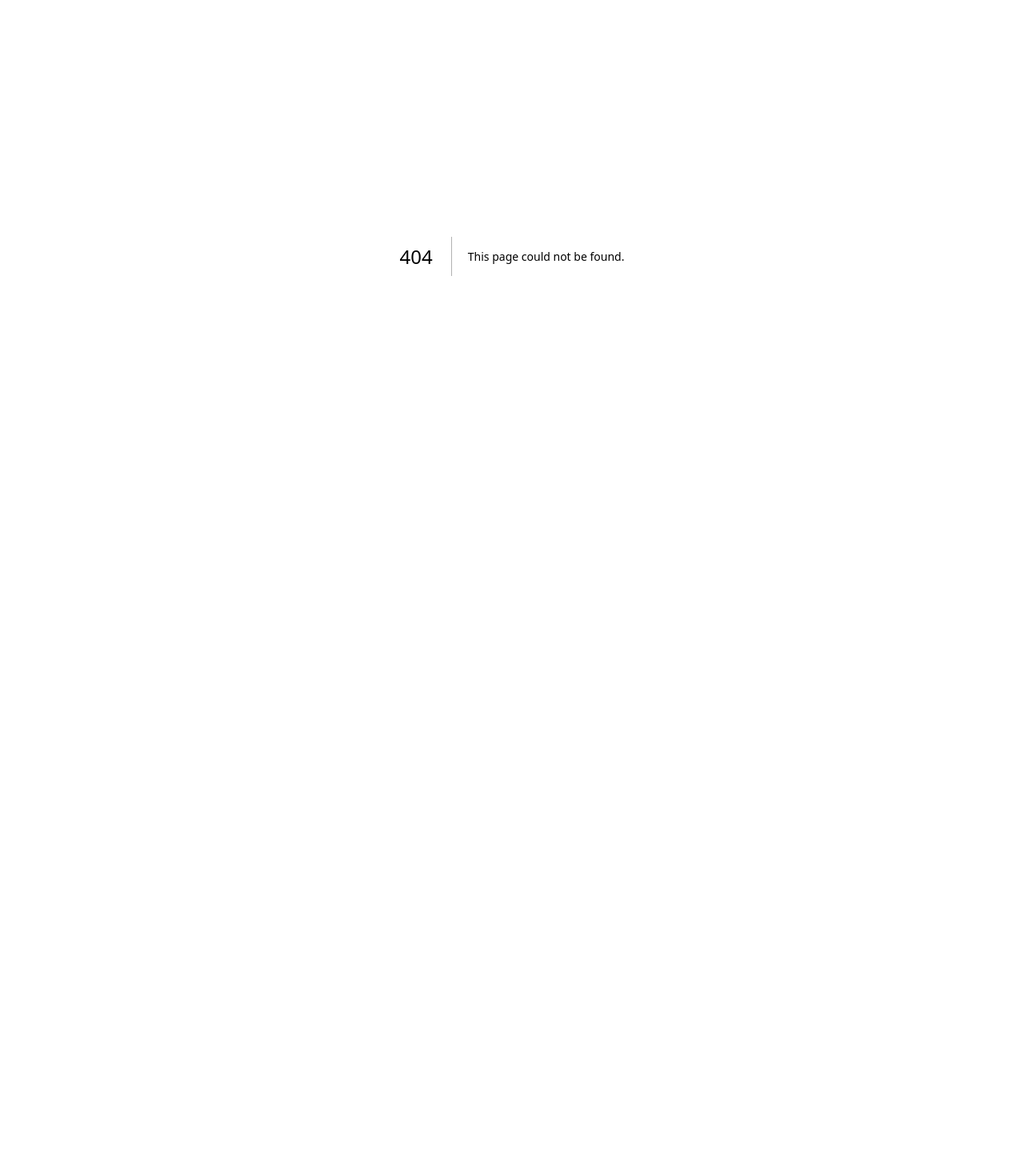
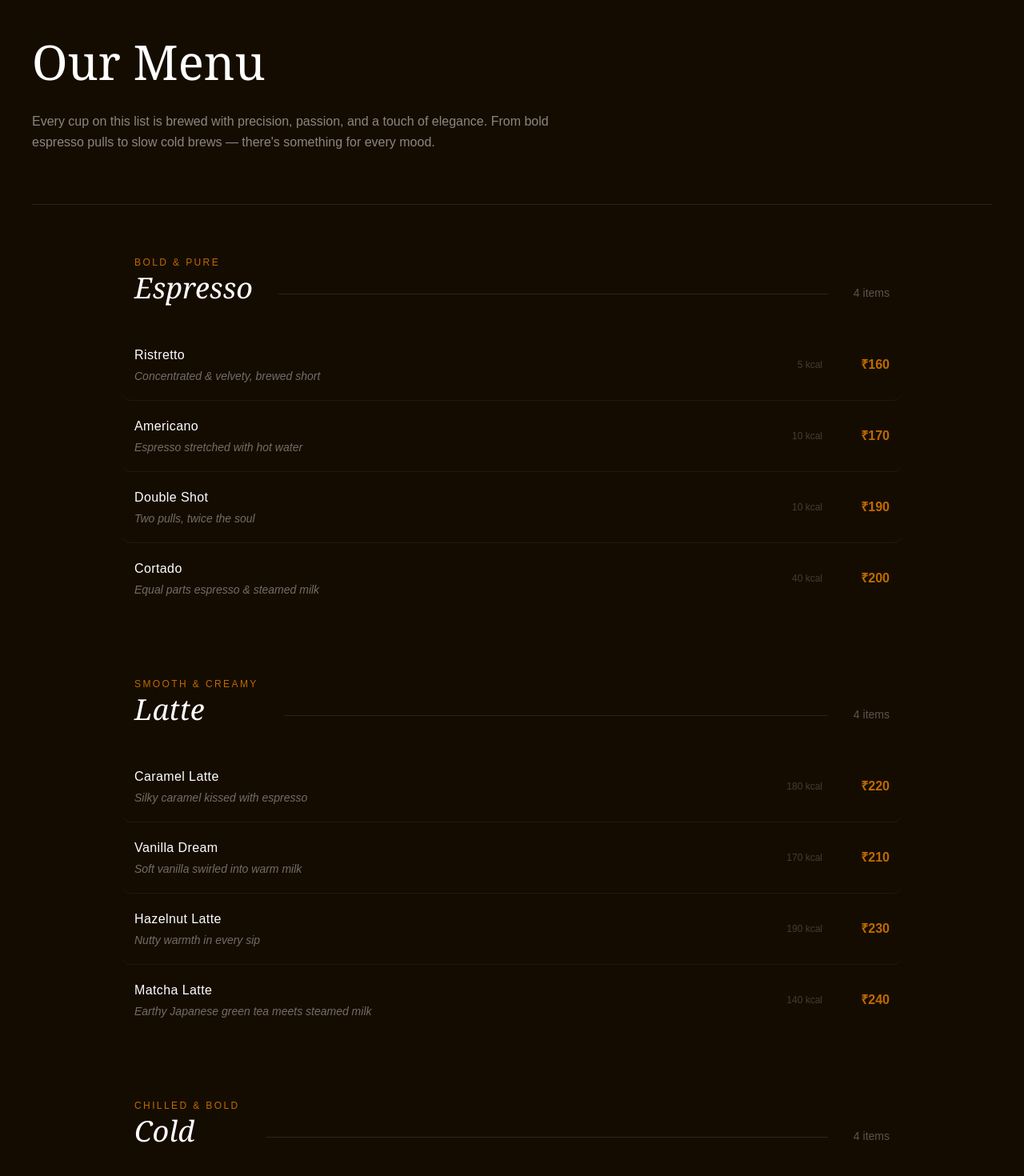
Before and after one commit to UDAY005-UI/cafe_page-design, a Next.js app in the folder frontend/: page /menu in a window 1280 px wide. Before the commit this address had no page. Shown: the part 80-1550 px from the top of the page at 80% size. Before the commit the page ends 800 px from the top, so only its background shows below. Built offline with nearby package versions, Linux system fonts and the light colour scheme.

Commit message:
update layout, landin page, footer and finalCTA and create menu page

```diff
--- a/frontend/app/components/finalCTA.tsx
+++ b/frontend/app/components/finalCTA.tsx
@@ -1,6 +1,6 @@
 export default function FinalCTA() {
   return (
-    <section className="w-full flex justify-center">
+    <section className="w-full flex justify-center pb-32">
 
       <div className="text-center max-w-2xl flex flex-col items-center gap-6">
 
@@ -25,9 +25,7 @@ export default function FinalCTA() {
         ">
           View Menu →
         </button>
-
       </div>
-
     </section>
   );
 }
--- a/frontend/app/components/footer.tsx
+++ b/frontend/app/components/footer.tsx
@@ -4,7 +4,7 @@ import logo from "../../public/logo.png";
 
 export default function Footer() {
   return (
-    <footer className="w-full mt-32 border-t border-white/10">
+    <footer className="w-full border-t border-white/10">
 
       <div className="px-30 py-16 flex justify-between gap-20">
 
--- a/frontend/app/layout.tsx
+++ b/frontend/app/layout.tsx
@@ -1,6 +1,8 @@
 import type { Metadata } from "next";
 import { Geist, Geist_Mono } from "next/font/google";
 import "./globals.css";
+import Navbar from "./components/navbar";
+import Footer from "./components/footer";
 
 const geistSans = Geist({
   variable: "--font-geist-sans",
@@ -27,7 +29,11 @@ export default function RootLayout({
       lang="en"
       className={`${geistSans.variable} ${geistMono.variable} h-full antialiased`}
     >
-      <body className="min-h-full flex flex-col">{children}</body>
+      <body className="min-h-full flex flex-col">
+        <Navbar/>
+        {children}
+        <Footer/>
+        </body>
     </html>
   );
 }
--- /dev/null
+++ b/frontend/app/menu/page.tsx
@@ -0,0 +1,110 @@
+export default function MenuPage() {
+
+  const menuSections = [
+    {
+      label: "Espresso",
+      tag: "Bold & Pure",
+      items: [
+        { name: "Ristretto",      desc: "Concentrated & velvety, brewed short",         price: "₹160", cal: "5 kcal"   },
+        { name: "Americano",      desc: "Espresso stretched with hot water",             price: "₹170", cal: "10 kcal"  },
+        { name: "Double Shot",    desc: "Two pulls, twice the soul",                     price: "₹190", cal: "10 kcal"  },
+        { name: "Cortado",        desc: "Equal parts espresso & steamed milk",           price: "₹200", cal: "40 kcal"  },
+      ],
+    },
+    {
+      label: "Latte",
+      tag: "Smooth & Creamy",
+      items: [
+        { name: "Caramel Latte",  desc: "Silky caramel kissed with espresso",           price: "₹220", cal: "180 kcal" },
+        { name: "Vanilla Dream",  desc: "Soft vanilla swirled into warm milk",          price: "₹210", cal: "170 kcal" },
+        { name: "Hazelnut Latte", desc: "Nutty warmth in every sip",                    price: "₹230", cal: "190 kcal" },
+        { name: "Matcha Latte",   desc: "Earthy Japanese green tea meets steamed milk", price: "₹240", cal: "140 kcal" },
+      ],
+    },
+    {
+      label: "Cold",
+      tag: "Chilled & Bold",
+      items: [
+        { name: "Cold Brew",      desc: "12-hour steeped, ice cold perfection",         price: "₹260", cal: "15 kcal"  },
+        { name: "Iced Mocha",     desc: "Dark chocolate meets bold cold coffee",        price: "₹250", cal: "200 kcal" },
+        { name: "Frappe",         desc: "Blended, frothy & dangerously smooth",         price: "₹270", cal: "230 kcal" },
+        { name: "Iced Americano", desc: "Bold, black, over ice — no compromise",        price: "₹190", cal: "10 kcal"  },
+      ],
+    },
+  ];
+
+  return (
+    <div className="min-h-screen w-full bg-[#150c01] pt-20">
+
+      {/* ── HERO ── */}
+      <div className="px-10 pt-10 pb-16 max-w-3xl">
+        <h1 className="text-white text-6xl font-serif leading-tight mb-6">
+          Our Menu
+        </h1>
+        <p className="text-white/50 text-base leading-relaxed">
+          Every cup on this list is brewed with precision, passion, and a touch of elegance.
+          From bold espresso pulls to slow cold brews — there&apos;s something for every mood.
+        </p>
+      </div>
+
+      {/* ── DIVIDER ── */}
+      <div className="px-10">
+        <div className="w-full h-px bg-white/10" />
+      </div>
+
+      {/* ── MENU SECTIONS ── */}
+      <div className="px-10 py-16 max-w-5xl mx-auto flex flex-col gap-20">
+        {menuSections.map((section, si) => (
+          <div key={si}>
+
+            {/* Section header */}
+            <div className="flex items-end justify-between mb-8">
+              <div>
+                <p className="text-[#BE6B01] text-xs tracking-[0.2em] uppercase mb-1">
+                  {section.tag}
+                </p>
+                <h2 className="text-white text-4xl font-serif italic">
+                  {section.label}
+                </h2>
+              </div>
+              <div className="h-px flex-1 bg-white/10 mx-8 mb-3" />
+              <span className="text-white/30 text-sm mb-1">
+                {section.items.length} items
+              </span>
+            </div>
+
+            {/* Items */}
+            <div className="flex flex-col divide-y divide-white/5">
+              {section.items.map((item, ii) => (
+                <div
+                  key={ii}
+                  className="flex items-center justify-between py-5 group hover:bg-white/[0.02] -mx-4 px-4 rounded-xl transition-colors duration-200"
+                >
+                  <div className="flex flex-col gap-1">
+                    <span className="text-white text-base font-medium tracking-wide group-hover:text-[#BE6B01] transition-colors duration-200">
+                      {item.name}
+                    </span>
+                    <span className="text-white/40 text-sm italic">
+                      {item.desc}
+                    </span>
+                  </div>
+
+                  <div className="flex items-center gap-6 shrink-0 ml-8">
+                    <span className="text-white/20 text-xs">
+                      {item.cal}
+                    </span>
+                    <span className="text-[#BE6B01] text-base font-semibold min-w-[60px] text-right">
+                      {item.price}
+                    </span>
+                  </div>
+                </div>
+              ))}
+            </div>
+
+          </div>
+        ))}
+      </div>
+
+    </div>
+  );
+}
--- a/frontend/app/page.tsx
+++ b/frontend/app/page.tsx
@@ -3,19 +3,15 @@ import About from "./components/about";
 import Discover from "./components/discover";
 import Location from "./components/location";
 import FinalCTA from "./components/finalCTA";
-import Navbar from "./components/navbar";
-import Footer from "./components/footer";
 
 export default function Home() {
   return (
     <div className="gap-20 flex flex-col">
-      <Navbar/>
       <Hero/>
       <About/>
       <Discover/>
       <Location/>
       <FinalCTA/>
-      <Footer/>
     </div>
   );
 }
```
